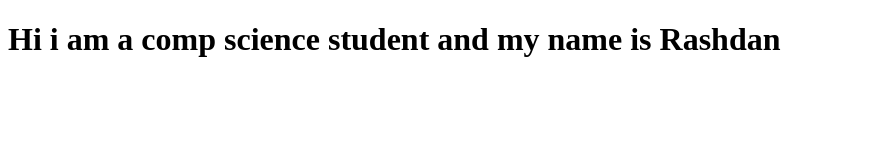
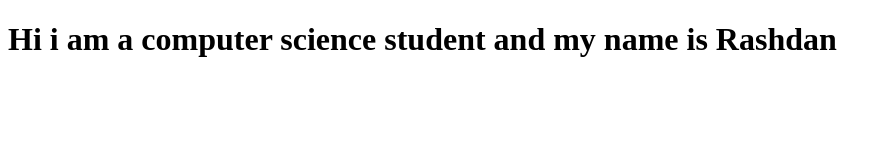
Before and after one commit to rsd24school-hub/cse-2274, a plain HTML site: page index.html in a window 1280 px wide. Shown: the whole page, without its empty margins (0-891 px from the left). Drawn offline with Linux system fonts and the light colour scheme.

Commit message:
Update index.html

```diff
--- a/index.html
+++ b/index.html
@@ -6,7 +6,7 @@
 </head>
 <body>
 
-<h1> Hi i am a comp science student and my name is Rashdan </h1>
+<h1> Hi i am a computer science student and my name is Rashdan </h1>
 
 </body>
 </html>
```
